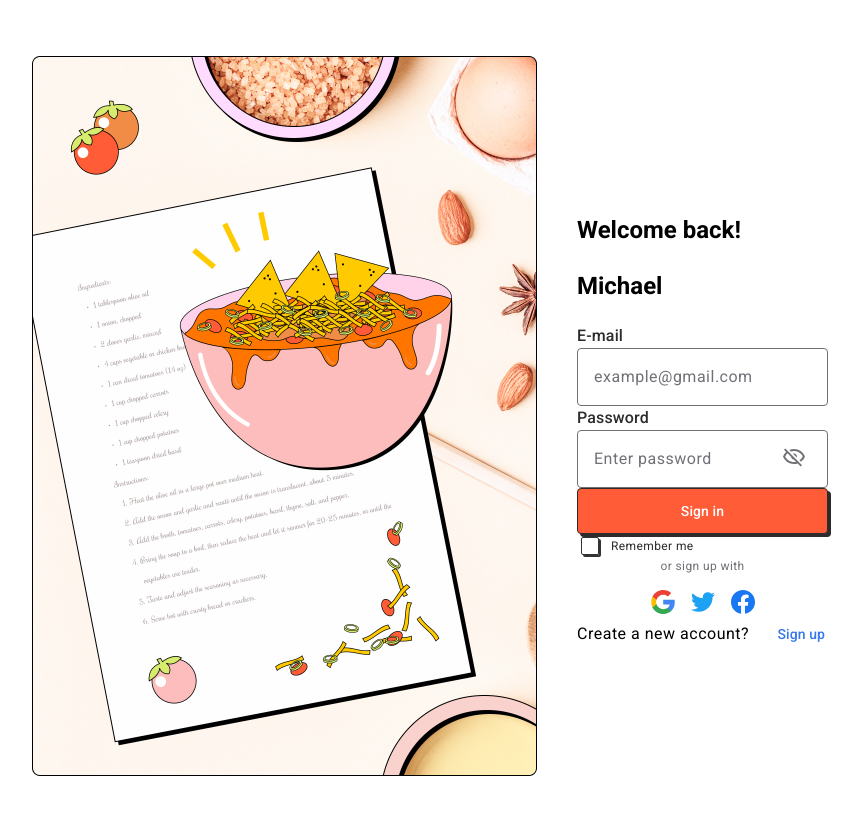
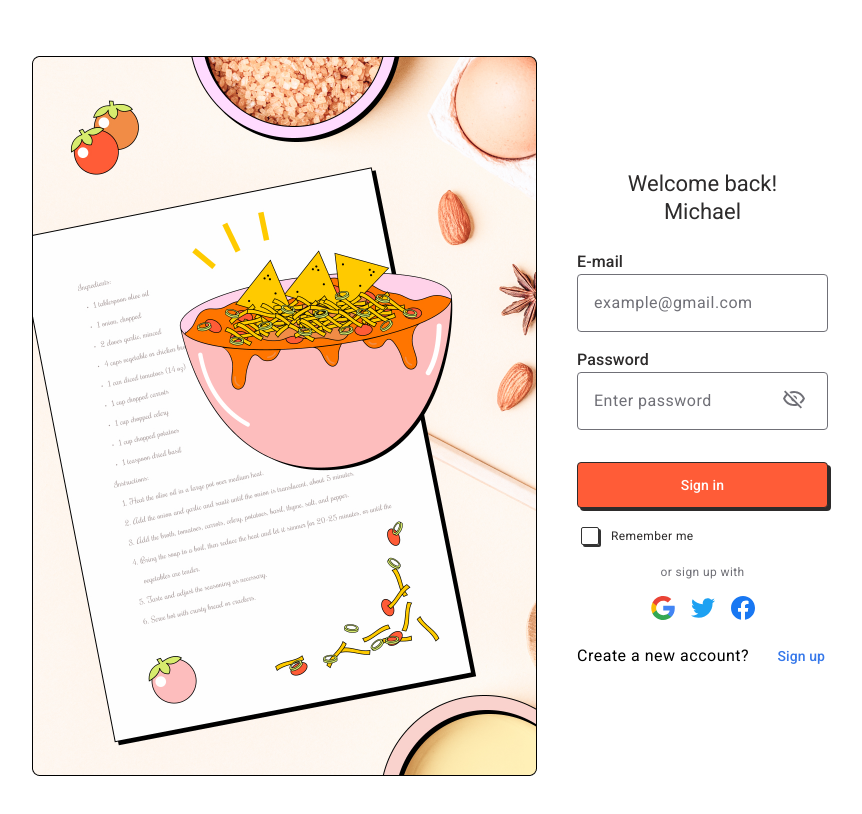
Before and after one commit to recipetoria/recipetoria-frontend, a React (Create React App) app: page /sign_in in a window 1280 px wide. Shown: the top 814 px of the page, without its empty margins (210-1072 px from the left). Built offline with nearby package versions, Linux system fonts and the light colour scheme; a web font is replaced by a local one.

Commit message:
feat: style position

```diff
--- a/src/pages/SignPage/SignPage.scss
+++ b/src/pages/SignPage/SignPage.scss
@@ -5,6 +5,12 @@
   display: flex;
   align-items: center;
   justify-content: center;
+
+  &__form-n-header {
+    display: flex;
+    flex-direction: column;
+    gap: 1.5rem;
+  }
 
   &__header {
     margin-block-start: 0;
@@ -17,6 +23,12 @@
     text-align: center;
   }
 
+  &__form {
+    display: flex;
+    flex-direction: column;
+    gap: 1rem;
+  }
+
   &__wrapper {
     display: flex;
     gap: 2.5rem;
@@ -27,6 +39,7 @@
   .submit-btn {
     width: 100%;
     padding: 12px 0;
+    margin: 1rem 0 0;
 
     font-size: 14px;
     font-weight: 500;
--- a/src/pages/SignPage/SignPage.tsx
+++ b/src/pages/SignPage/SignPage.tsx
@@ -58,14 +58,14 @@ export default function SignPage(props: ISignPageProps) {
           </section>
           <section className="sign-page__form-n-header">
             {signMode === "signUp" ? (
-              <h3 className="sign-page__header">Welcome to Reciptopedia</h3>
+              <h3 className="sign-page__header">Welcome to Reciptopedia!</h3>
             ) : (
-              <>
-                <h2>Welcome back!</h2>
-                <h2>Michael</h2>
-              </>
+              <div className="sign-page__headers">
+                <h3 className="sign-page__header">Welcome back!</h3>
+                <h3 className="sign-page__header">Michael</h3>
+              </div>
             )}
-            <form onSubmit={handleSubmit(onSubmit)}>
+            <form onSubmit={handleSubmit(onSubmit)} className="sign-page__form">
               {signMode === "signUp" && (
                 <Input
                   label="Nickname"
@@ -108,7 +108,7 @@ export default function SignPage(props: ISignPageProps) {
               <Input
                 label="Password"
                 name="password"
-                type="text"
+                type="password"
                 register={register}
                 errors={errors}
                 required
@@ -125,7 +125,7 @@ export default function SignPage(props: ISignPageProps) {
                 <Input
                   label="Repeat password"
                   name="password"
-                  type="text"
+                  type="password"
                   register={register}
                   errors={errors}
                   required
```
